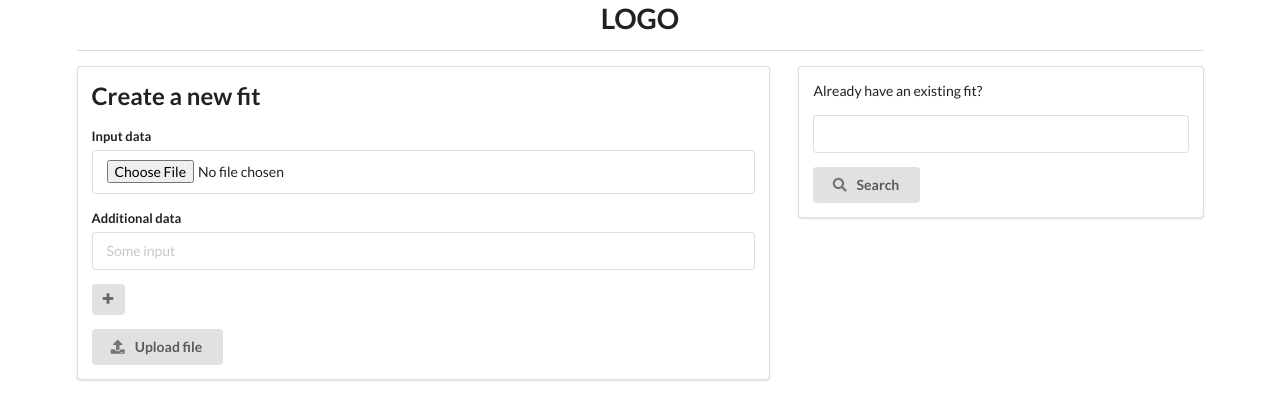
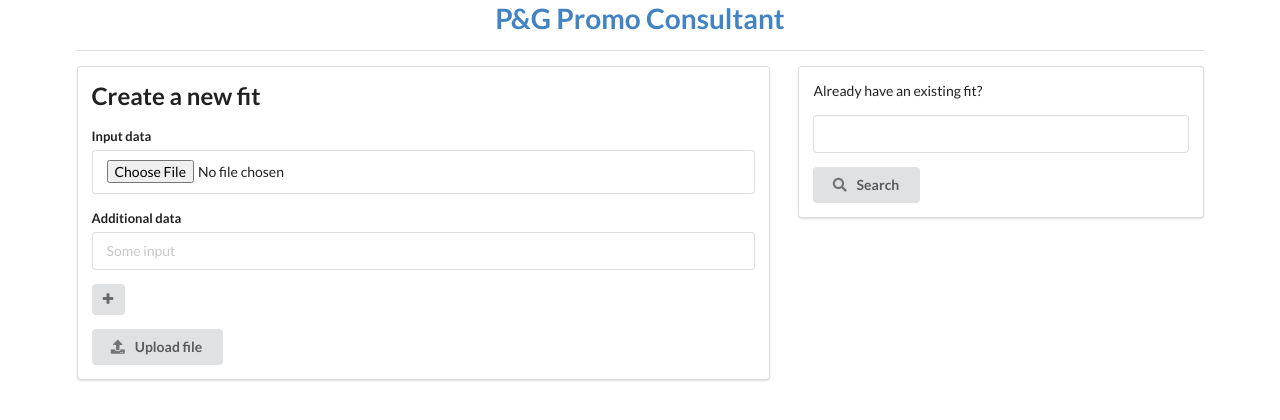
Before and after one commit to whimo/promobot, a Flask app: page / in a window 1280 px wide. Shown: the top 420 px of the page. Run offline with Flask 2, Linux system fonts and the light colour scheme; some libraries are stand-ins or nearby versions.

Commit message:
Changed LOGO

```diff
--- a/app/templates/base.html
+++ b/app/templates/base.html
@@ -16,7 +16,7 @@
         <div class="ui container">
             <div class="ui center aligned grid">
                 <div class="row">
-                    <h1>LOGO</h1>
+                    <a href="{{ url_for('index') }}"><h1>P&G Promo Consultant</h1></a>
                 </div>
             </div>
 
```
